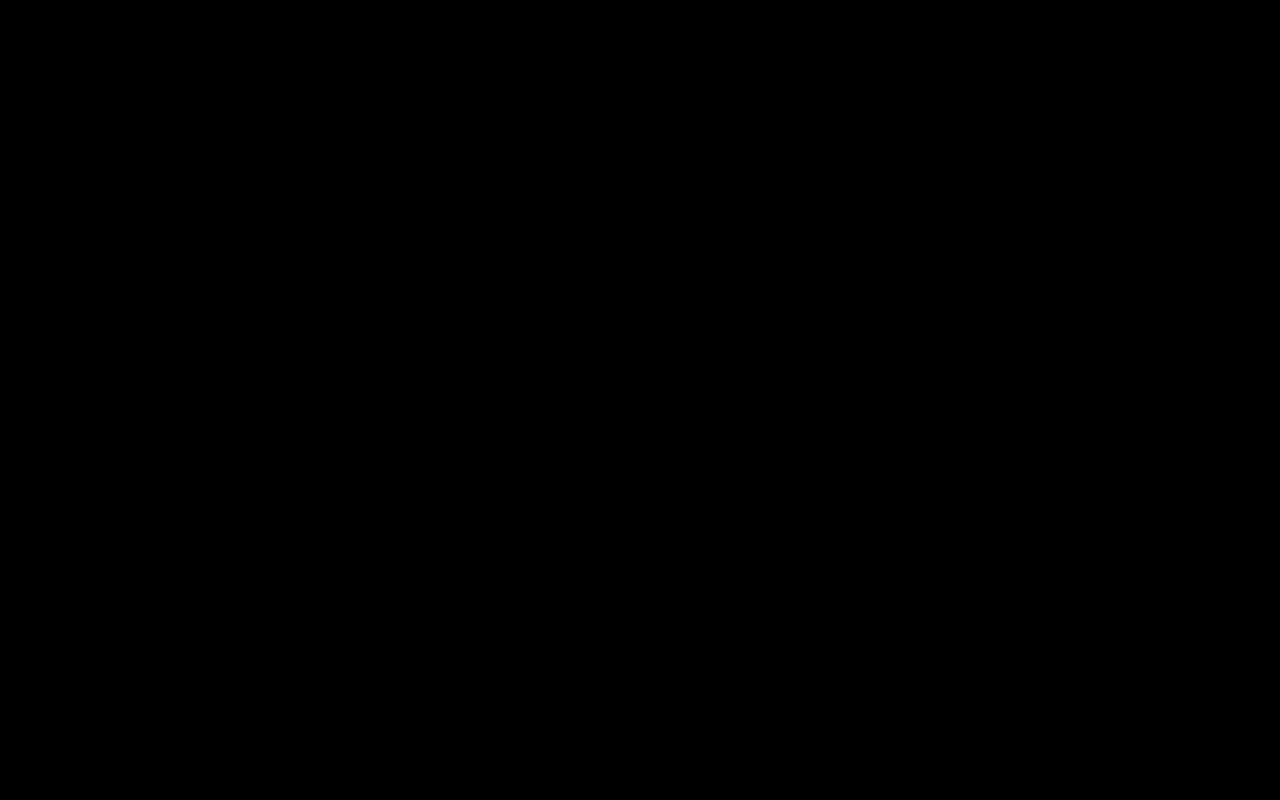
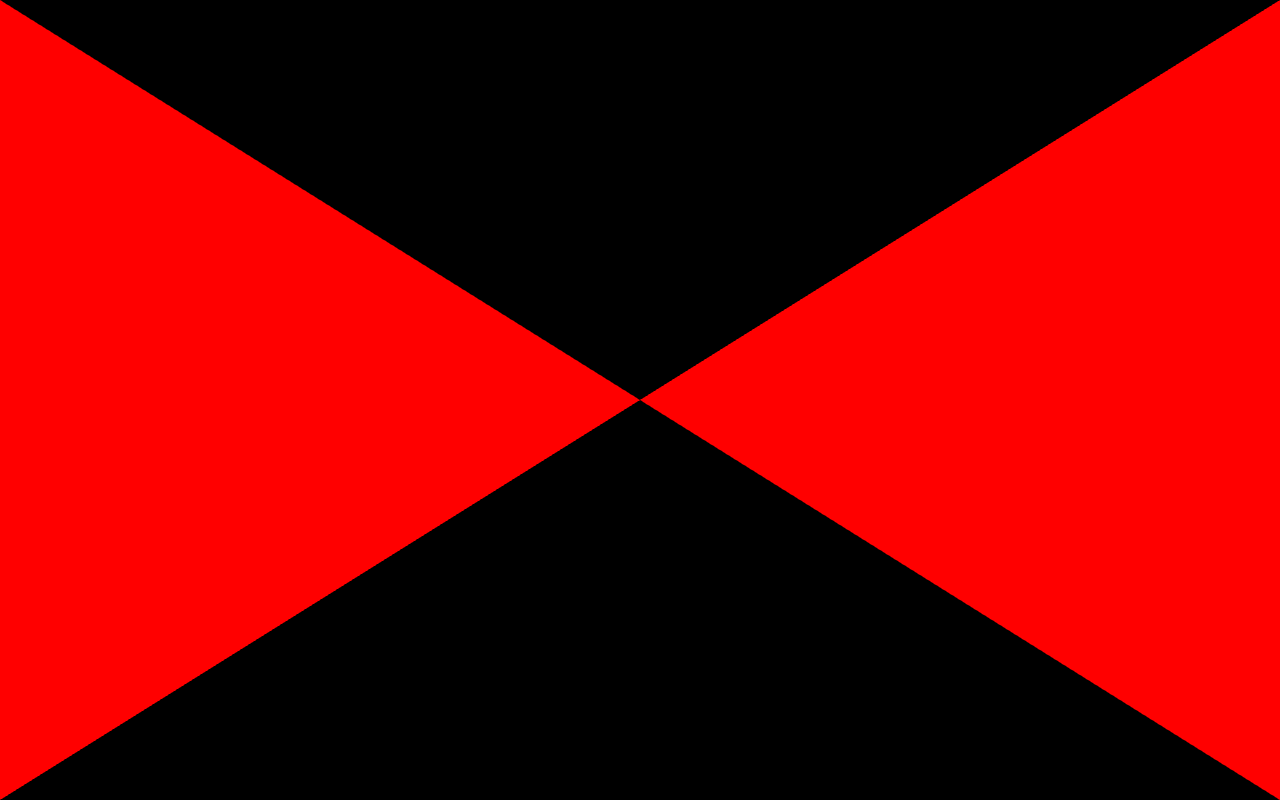
Before and after one commit to invider/liminal.13k, a plain HTML site: page index.html in a window 1280 px wide. Drawn offline with Linux system fonts and the light colour scheme.

Commit message:
[+] shaders setup and simple 2D triangles

```diff
--- a/game.js
+++ b/game.js
@@ -1,6 +1,10 @@
-let gl
+let gl, glProg, glBuf
 let canvas
 let lastTime
+
+function log(msg) {
+    console.log('>' + msg)
+}
 
 function expandCanvas() {
     const newWidth = window.innerWidth
@@ -10,8 +14,59 @@ function expandCanvas() {
     canvas.height = newHeight
     canvas.style.width = newWidth + 'px'
     canvas.style.height = newHeight + 'px'
-    gl.viewportWidth = newWidth
-    gl.viewportHeight = newHeight
+    gl.viewportWidth = canvas.width
+    gl.viewportHeight = canvas.height
+
+    draw(0)
+}
+
+function compileShader(id, type) {
+    const src = document.getElementById(id).innerHTML
+    const shader = gl.createShader(type? gl.VERTEX_SHADER : gl.FRAGMENT_SHADER)
+
+    gl.shaderSource(shader, src)
+    gl.compileShader(shader)
+
+    if (gl.getShaderParameter(shader, gl.COMPILE_STATUS)) return shader
+    else {
+        log('shader error!')
+        log(gl.getShaderInfoLog(shader))
+    }
+}
+
+function setupShaders() {
+    const v = compileShader('v-shader', 1)
+    const f = compileShader('f-shader', 0)
+
+    glProg = gl.createProgram()
+    gl.attachShader(glProg, v)
+    gl.attachShader(glProg, f)
+    gl.linkProgram(glProg)
+
+    if (gl.getProgramParameter(glProg, gl.LINK_STATUS)) {
+        gl.useProgram(glProg)
+    } else {
+        log('unable to link the GL program!')
+    }
+}
+
+function setupBuffers() {
+    // TODO load or proceduraly generate our geometry
+    const vertices = new Float32Array([
+        // left triangle
+         -1,   1,  .0,
+         .0,  .0,  .0,
+         -1,  -1,  .0,
+
+        // right triangle
+         1,    1,  .0,
+        .0,   .0,  .0,
+         1,   -1,  .0,
+    ])
+
+    glBuf = gl.createBuffer()
+    gl.bindBuffer(gl.ARRAY_BUFFER, glBuf)
+    gl.bufferData(gl.ARRAY_BUFFER, vertices, gl.STATIC_DRAW)
 }
 
 function setup() {
@@ -23,10 +78,12 @@ function setup() {
     if (!gl) alert('No WebGL!')
 
     gl.clearColor(0.0, 0.0, 0.0, 1.0)
-    gl.clear(gl.COLOR_BUFFER_BIT)
+    //gl.clear(gl.COLOR_BUFFER_BIT)
+
+    setupShaders()
+    setupBuffers()
 
     expandCanvas()
-    draw(0)
     lastTime = Date.now()
 }
 
@@ -34,6 +91,15 @@ function evo() {
 }
 
 function draw(dt) {
+    // TODO maybe change ONLY when resize happens?
+    gl.viewport(0, 0, gl.viewportWidth, gl.viewportHeight)
+    gl.clear(gl.COLOR_BUFFER_BIT | gl.DEPTH_BUFFER_BIT)
+
+    const vertexPositionAttribute = gl.getAttribLocation(glProg, 'aVertexPosition')
+    gl.enableVertexAttribArray(vertexPositionAttribute)
+    gl.bindBuffer(gl.ARRAY_BUFFER, glBuf)
+    gl.vertexAttribPointer(vertexPositionAttribute, 3, gl.FLOAT, false, 0, 0)
+    gl.drawArrays(gl.TRIANGLES, 0, 6)
 }
 
 function cycle() {
--- a/index.html
+++ b/index.html
@@ -18,10 +18,23 @@
             }
         </style>
 
+        <script id="v-shader" type="x-shader/x-vertex">
+            attribute vec3 aVertexPosition;
+            void main(void) {
+                gl_Position = vec4(aVertexPosition, 1.0);
+            }
+        </script>
+
+        <script id="f-shader" type="x-shader/x-fragment">
+            void main(void) {
+                gl_FragColor = vec4(1.0, 0.0, 0.0, 1.0);
+            }
+        </script>
+
         <script src="game.js"></script>
     </head>
 
     <body>
-        <canvas id="canvas" width="640" height="480"></canvas>
+        <canvas id="canvas" width="320" height="240"></canvas>
     </body>
 </html>
```
